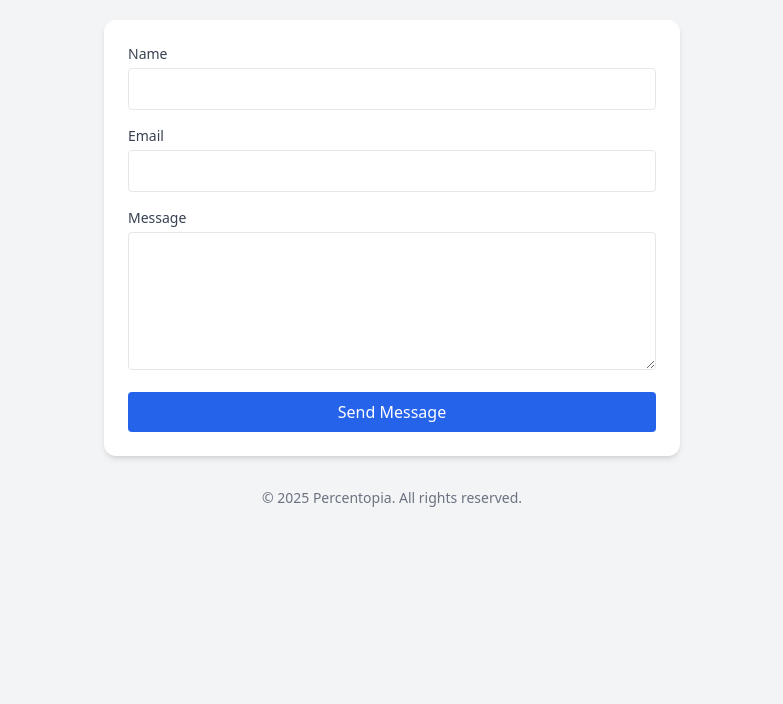
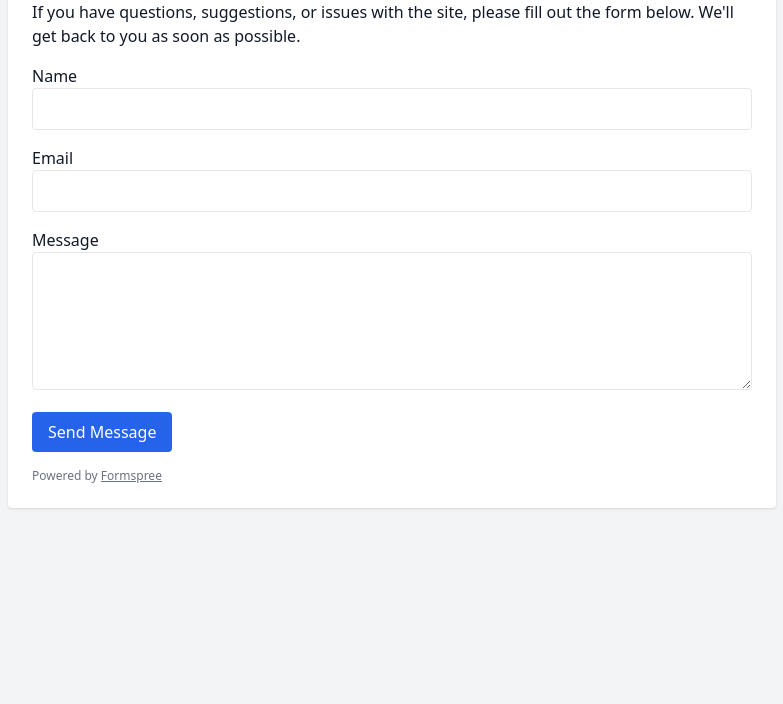
Before and after one commit to PajoHack/percentage-calculator, a plain HTML site: page contact.html in a window 1280 px wide. Shown: the part 96-800 px from the top of the page, without its empty margins (248-1031 px from the left). Drawn offline with nearby package versions, Linux system fonts and the light colour scheme.

Commit message:
Updated contact form

```diff
--- a/contact.html
+++ b/contact.html
@@ -4,45 +4,31 @@
   <meta charset="UTF-8" />
   <meta name="viewport" content="width=device-width, initial-scale=1.0" />
   <title>Contact Us - Percentopia</title>
-  <meta name="description" content="Contact Percentopia with your questions or feedback using this secure form." />
-  <link rel="canonical" href="https://percentopia.com/contact.html" />
-  <link rel="icon" href="/images/favicon.ico" type="image/x-icon" />
+  <meta name="description" content="Get in touch with Percentopia. Use our contact form for questions, suggestions, or issues.">
+  <link rel="canonical" href="https://percentopia.com/contact.html">
+  <link rel="icon" href="/images/favicon.ico" type="image/x-icon">
   <script src="https://cdn.tailwindcss.com"></script>
 </head>
-<body class="bg-gray-100 text-gray-800 min-h-screen flex flex-col items-center p-6">
-  <header class="w-full max-w-xl mb-6">
-    <h1 class="text-3xl font-bold text-center mb-2">Contact Us</h1>
-    <p class="text-center text-gray-600">Have questions or suggestions? Use the form below to reach out.</p>
-  </header>
-
-  <main class="w-full max-w-xl bg-white p-6 rounded-xl shadow-md">
-    <form name="contact" method="POST" data-netlify="true" netlify-honeypot="bot-field">
-      <input type="hidden" name="form-name" value="contact">
-      <p class="hidden">
-        <label>Don’t fill this out if you're human: <input name="bot-field"></label>
-      </p>
-
-      <div class="mb-4">
-        <label for="name" class="block text-sm font-medium text-gray-700 mb-1">Name</label>
-        <input type="text" id="name" name="name" class="w-full p-2 border rounded" required>
+<body class="bg-gray-100 text-gray-900 p-6">
+  <main class="max-w-3xl mx-auto bg-white p-6 rounded shadow">
+    <h1 class="text-2xl font-bold mb-4">Contact Us</h1>
+    <p class="mb-4">If you have questions, suggestions, or issues with the site, please fill out the form below. We'll get back to you as soon as possible.</p>
+    <form action="https://formspree.io/f/YOUR_FORM_ID" method="POST" class="space-y-4">
+      <div>
+        <label for="name" class="block font-medium">Name</label>
+        <input type="text" id="name" name="name" required class="w-full p-2 border rounded" />
       </div>
-
-      <div class="mb-4">
-        <label for="email" class="block text-sm font-medium text-gray-700 mb-1">Email</label>
-        <input type="email" id="email" name="email" class="w-full p-2 border rounded" required>
+      <div>
+        <label for="email" class="block font-medium">Email</label>
+        <input type="email" id="email" name="_replyto" required class="w-full p-2 border rounded" />
       </div>
-
-      <div class="mb-4">
-        <label for="message" class="block text-sm font-medium text-gray-700 mb-1">Message</label>
-        <textarea id="message" name="message" rows="5" class="w-full p-2 border rounded" required></textarea>
+      <div>
+        <label for="message" class="block font-medium">Message</label>
+        <textarea id="message" name="message" rows="5" required class="w-full p-2 border rounded"></textarea>
       </div>
-
-      <button type="submit" class="w-full bg-blue-600 text-white py-2 rounded hover:bg-blue-700">Send Message</button>
+      <button type="submit" class="bg-blue-600 text-white py-2 px-4 rounded hover:bg-blue-700">Send Message</button>
     </form>
+    <p class="text-xs text-gray-500 mt-4">Powered by <a href="https://formspree.io" class="underline">Formspree</a></p>
   </main>
-
-  <footer class="text-center text-sm text-gray-500 mt-8">
-    &copy; 2025 Percentopia. All rights reserved.
-  </footer>
 </body>
 </html>
```
Also changed, not shown: terms.html (+0 -1 lines).
